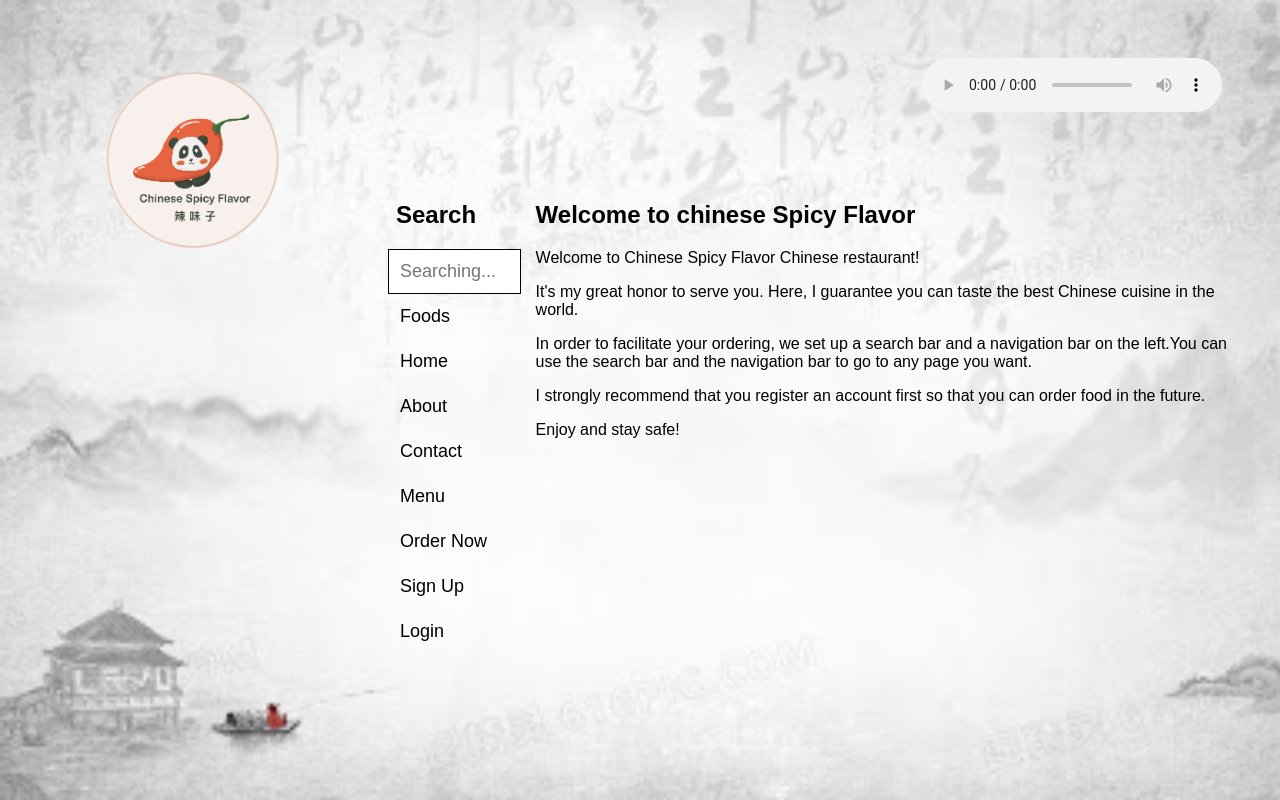
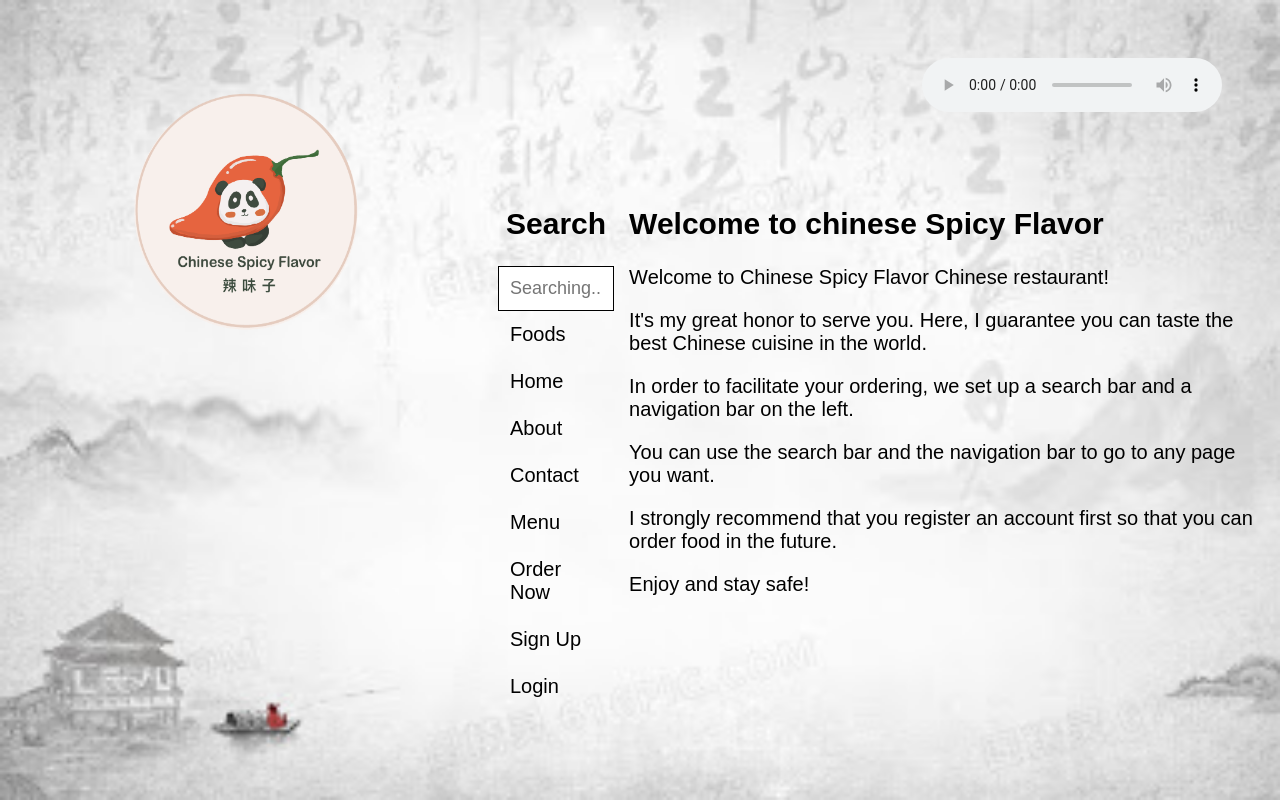
Before and after one commit to cjuanito797/group_project, a Django app: page /home/ in a window 1280 px wide. Run offline with Django 3.2, Linux system fonts and the light colour scheme.

Commit message:
Final Final update
Zian
03/10/2021

```diff
--- a/chineseSpicyFlavor/static/css/COVID.css
+++ b/chineseSpicyFlavor/static/css/COVID.css
@@ -38,9 +38,10 @@ header {
 body {
 
     background-image:    url(../images/BackGround.jpg);
-    background-size:     cover;                      /* <------ */
+    background-size:     cover;
     background-repeat:   no-repeat;
-    background-position: center center;              /* optional, center the image */
+    background-position: center center;
+    background-attachment: fixed;
 }
 
 
--- a/chineseSpicyFlavor/static/css/main.css
+++ b/chineseSpicyFlavor/static/css/main.css
@@ -1,11 +1,13 @@
 
 body {
     font-family: Arial, sans-serif;
+    font-size: 20px;
     background-image: url("../images/bg_home_2.jpg");
     background-position: center center;
     background-repeat: no-repeat;
     background-attachment: fixed;
     background-size: cover;
+    text-align: left;
 }
 
 .musicPlayer {
@@ -52,7 +54,7 @@ body {
 #myMenu li a {
     padding: 12px;
     text-decoration: none;
-    font-size: 18px;
+    font-size: 20px;
     color: black;
     display: block;
 }
--- a/chineseSpicyFlavor/templates/home.html
+++ b/chineseSpicyFlavor/templates/home.html
@@ -12,7 +12,7 @@
 <body>
 
 <header class="header">
-    <img align="left" src="../static/images/logo_home.PNG" height="300" width="380">
+    <img align="left" src="../static/images/logo_home.PNG" height="400" width="490">
 </header>
 
 <div class="musicPlayer" align="right">
@@ -46,8 +46,8 @@
         <h2>Welcome to chinese Spicy Flavor</h2>
         <p>Welcome to Chinese Spicy Flavor Chinese restaurant!</p>
         <p>It's my great honor to serve you. Here, I guarantee you can taste the best Chinese cuisine in the world.</p>
-        <P>In order to facilitate your ordering, we set up a search bar and a navigation bar on the left.You can use the
-            search bar and the navigation bar to go to any page you want. </P>
+        <P>In order to facilitate your ordering, we set up a search bar and a navigation bar on the left.</P>
+        <p>You can use the search bar and the navigation bar to go to any page you want.</p>
         <P>I strongly recommend that you register an account first so that you can order food in the future.</P>
         <P>Enjoy and stay safe!</P>
     </div>
```
